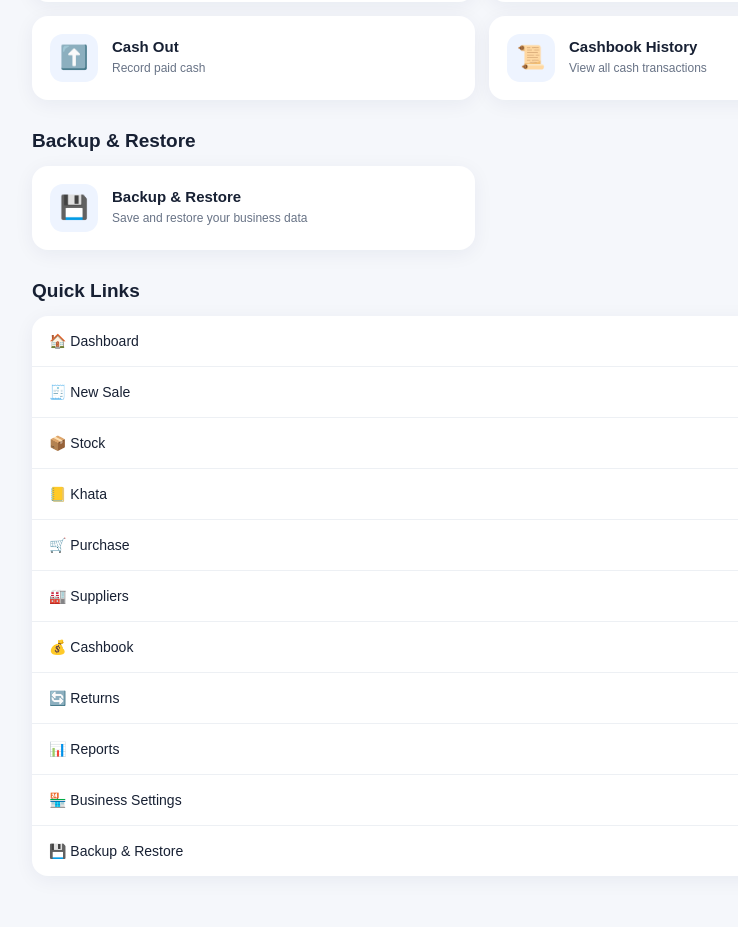
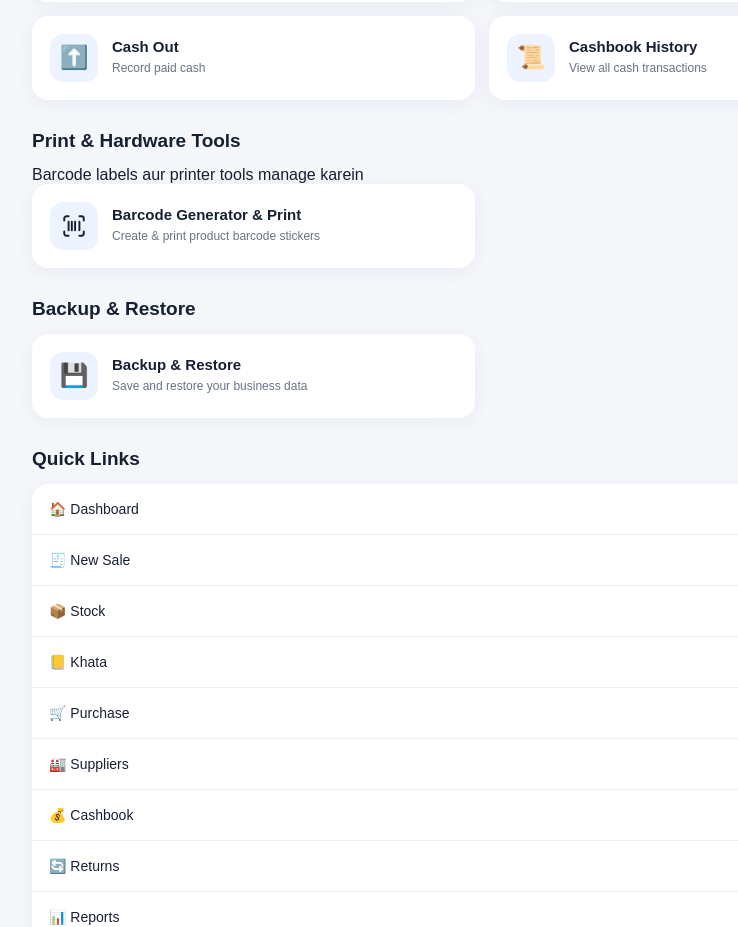
Before and after one commit to sameerkhan86926-a11y/hisabpro, a Next.js app: page /hisabpro/more in a window 1280 px wide. Shown: the part 1726-2653 px from the top of the page, without its empty margins (158-896 px from the left). Built offline with nearby package versions, Linux system fonts and the light colour scheme; no server answers.

Commit message:
Update page.tsx

```diff
--- a/app/more/page.tsx
+++ b/app/more/page.tsx
@@ -501,6 +501,48 @@ export default function MorePage() {
           </a>
         </div>
       </section>
+      {/* PRINT & HARDWARE TOOLS SECTION */}
+<section className="more-section">
+  <div className="more-section-title">
+    <h2>Print & Hardware Tools</h2>
+    <p>Barcode labels aur printer tools manage karein</p>
+  </div>
+
+  <div className="more-grid">
+    <a href="/hisabpro/barcode/" className="more-card">
+      <div className="more-icon" style={{ display: "flex", alignItems: "center", justifyContent: "center" }}>
+        {/* Crisp Barcode Scanner SVG Icon */}
+        <svg
+          width="26"
+          height="26"
+          viewBox="0 0 24 24"
+          fill="none"
+          stroke="currentColor"
+          strokeWidth="1.8"
+          strokeLinecap="round"
+          strokeLinejoin="round"
+        >
+          {/* Scanner frame corners */}
+          <path d="M3 7V5a2 2 0 0 1 2-2h2" />
+          <path d="M17 3h2a2 2 0 0 1 2 2v2" />
+          <path d="M21 17v2a2 2 0 0 1-2 2h-2" />
+          <path d="M7 21H5a2 2 0 0 1-2-2v-2" />
+
+          {/* Barcode lines */}
+          <line x1="7" y1="8" x2="7" y2="16" />
+          <line x1="10" y1="8" x2="10" y2="16" />
+          <line x1="13" y1="8" x2="13" y2="16" />
+          <line x1="17" y1="8" x2="17" y2="16" />
+        </svg>
+      </div>
+      <div>
+        <strong>Barcode Generator & Print</strong>
+        <span>Create & print product barcode stickers</span>
+      </div>
+    </a>
+  </div>
+</section>
+
 
       {/* BACKUP & RESTORE */}
       <section className="more-section">
```
